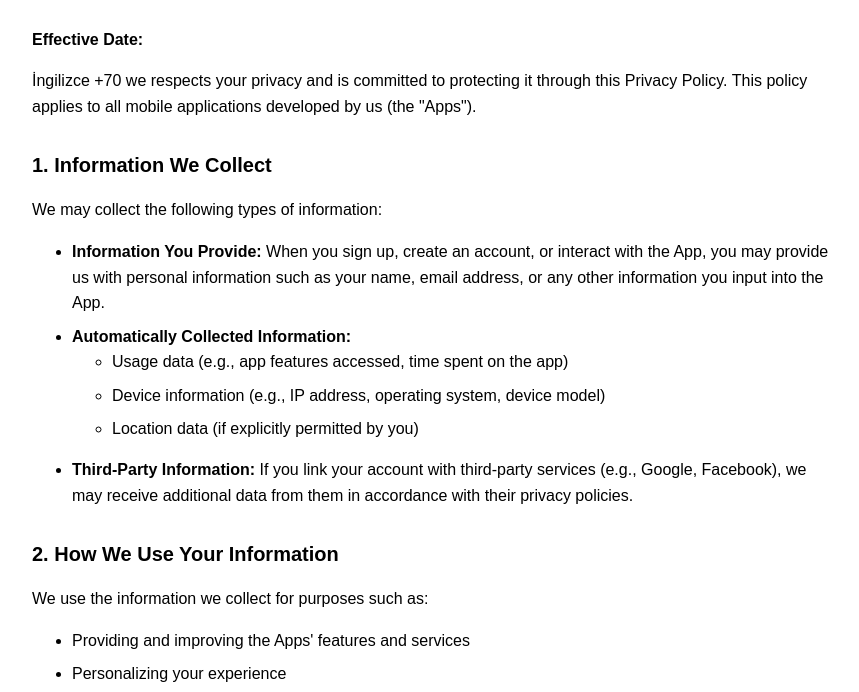
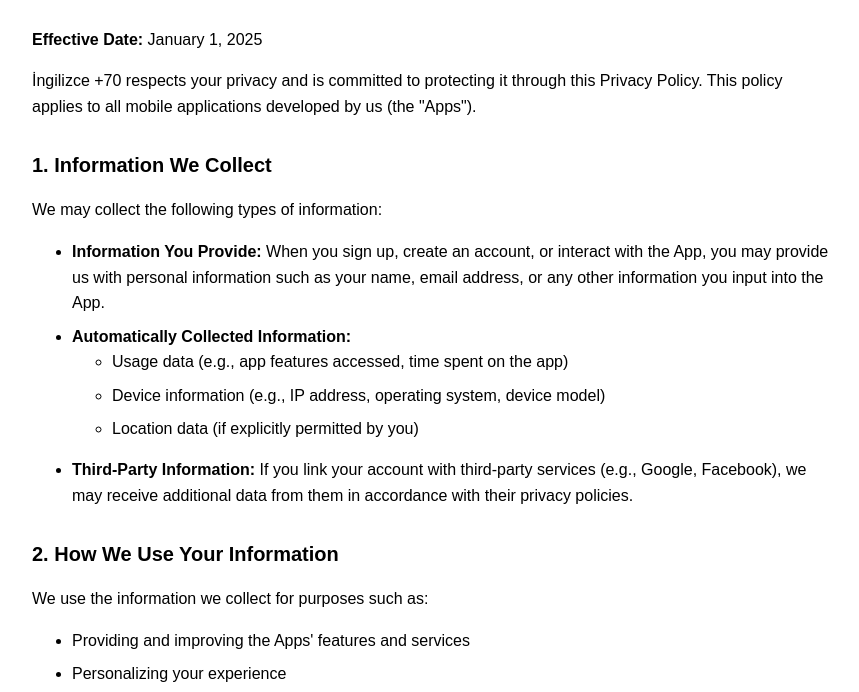
Before and after one commit to ingilizce70/ingilizce70, a plain HTML site: page index.html in a window 1280 px wide. Shown: the part 87-779 px from the top of the page, without its empty margins (208-1067 px from the left). Drawn offline with Linux system fonts and the light colour scheme.

Commit message:
Update index.html

```diff
--- a/index.html
+++ b/index.html
@@ -59,9 +59,9 @@
 <body>
     <h1>Privacy Policy</h1>
 
-    <p><strong>Effective Date:</strong> </p>
+    <p><strong>Effective Date:</strong> January 1, 2025</p>
 
-    <p>İngilizce +70 we respects your privacy and is committed to protecting it through this Privacy Policy. This policy applies to all mobile applications developed by us (the "Apps").</p>
+    <p>İngilizce +70 respects your privacy and is committed to protecting it through this Privacy Policy. This policy applies to all mobile applications developed by us (the "Apps").</p>
 
     <h2>1. Information We Collect</h2>
     <p>We may collect the following types of information:</p>
```
